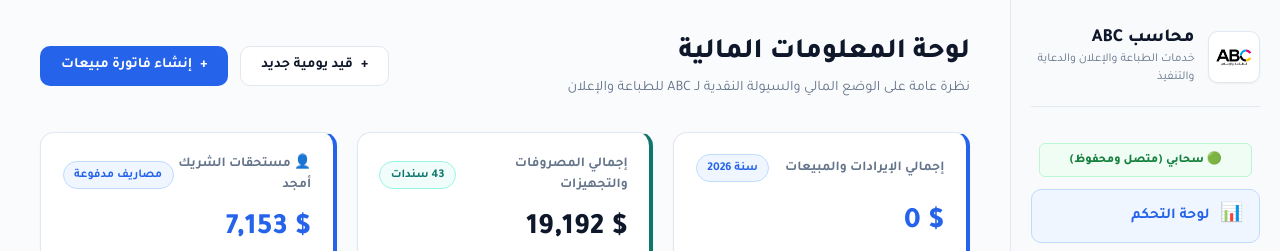
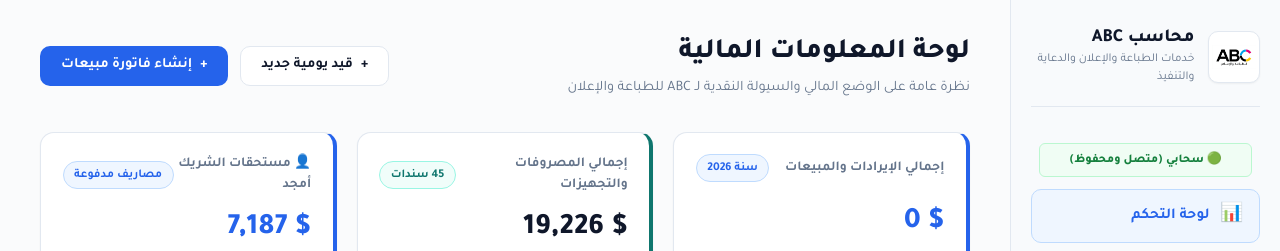
Before and after one commit to Amjadatasco/abc-accounting, a React (Vite) app: page / in a window 1280 px wide. Shown: the top 251 px of the page. Built offline with nearby package versions, Linux system fonts and the light colour scheme; no server answers; the database is empty.

Commit message:
feat: add Raslan Laser products and record 33.7$ paid by Amjad

```diff
--- a/src/components/ProductsView.tsx
+++ b/src/components/ProductsView.tsx
@@ -37,7 +37,7 @@ export const ProductsView: React.FC = () => {
   const categories = Array.from(new Set(products.map(p => p.category).filter(Boolean)));
 
   // Preset categories
-  const defaultCategories = ['مواد طباعة وبودرة', 'أعلام وسواري', 'دروع تكريمية وكرستال', 'ستاندات وإعلانات', 'دفاتر ومطبوعات', 'بضائع عامة'];
+  const defaultCategories = ['ألواح بلكسي وروماك ومواد خام', 'مواد طباعة وبودرة', 'أعلام وسواري', 'دروع تكريمية وكرستال', 'ستاندات وإعلانات', 'دفاتر ومطبوعات', 'بضائع عامة'];
   const allCategoryOptions = Array.from(new Set([...defaultCategories, ...categories]));
 
   // KPI Computations
--- a/src/context/AccountingContext.tsx
+++ b/src/context/AccountingContext.tsx
@@ -165,7 +165,17 @@ export const AccountingProvider: React.FC<{ children: React.ReactNode }> = ({ ch
 
   const [contacts, setContacts] = useState<Contact[]>(() => {
     const saved = localStorage.getItem(`${STORAGE_KEY}_contacts`);
-    return saved ? JSON.parse(saved) : initialContacts;
+    if (!saved) return initialContacts;
+    try {
+      const parsed: Contact[] = JSON.parse(saved);
+      const existingIds = new Set(parsed.map(c => c.id));
+      const missing = initialContacts.filter(c => !existingIds.has(c.id));
+      const finalContacts = missing.length > 0 ? [...parsed, ...missing] : parsed;
+      localStorage.setItem(`${STORAGE_KEY}_contacts`, JSON.stringify(finalContacts));
+      return finalContacts;
+    } catch {
+      return initialContacts;
+    }
   });
 
   const [products, setProducts] = useState<Product[]>(() => {
@@ -658,10 +668,13 @@ export const AccountingProvider: React.FC<{ children: React.ReactNode }> = ({ ch
       });
       const cloudExpIds = new Set(cloudExpenses.map(e => e.id));
       const extraLocalExpenses = localExpenses.filter(e => !cloudExpIds.has(e.id));
-
-      if (extraLocalExpenses.length > 0 || needsCloudUpdate) {
+      const existingAllExpIds = new Set([...cloudExpIds, ...localExpenses.map(e => e.id)]);
+      const missingInitialExpenses = initialExpenses.filter(e => !existingAllExpIds.has(e.id));
+      const allNewExpenses = [...extraLocalExpenses, ...missingInitialExpenses];
+
+      if (allNewExpenses.length > 0 || needsCloudUpdate) {
         const toUpsert = [
-          ...extraLocalExpenses,
+          ...allNewExpenses,
           ...(needsCloudUpdate ? cloudExpenses.filter(e => initialExpenseMap.has(e.id)) : [])
         ];
         if (toUpsert.length > 0) {
@@ -684,7 +697,7 @@ export const AccountingProvider: React.FC<{ children: React.ReactNode }> = ({ ch
           );
         }
       }
-      const finalExpenses = [...cloudExpenses, ...extraLocalExpenses];
+      const finalExpenses = [...cloudExpenses, ...extraLocalExpenses, ...missingInitialExpenses];
       if (finalExpenses.length > 0 || cloudExpenses.length > 0) {
         setExpenses(finalExpenses);
       }
@@ -693,10 +706,13 @@ export const AccountingProvider: React.FC<{ children: React.ReactNode }> = ({ ch
       const cloudContacts = (conRes.data || []).map(r => r.data as Contact);
       const cloudConIds = new Set(cloudContacts.map(c => c.id));
       const extraLocalContacts = localContacts.filter(c => !cloudConIds.has(c.id));
-
-      if (extraLocalContacts.length > 0) {
+      const existingAllConIds = new Set([...cloudConIds, ...localContacts.map(c => c.id)]);
+      const missingInitialContacts = initialContacts.filter(c => !existingAllConIds.has(c.id));
+      const allNewContacts = [...extraLocalContacts, ...missingInitialContacts];
+
+      if (allNewContacts.length > 0) {
         await client.from('accounting_contacts').upsert(
-          extraLocalContacts.map(c => ({
+          allNewContacts.map(c => ({
             id: c.id,
             name: c.name,
             type: c.type,
@@ -707,7 +723,7 @@ export const AccountingProvider: React.FC<{ children: React.ReactNode }> = ({ ch
           }))
         );
       }
-      const finalContacts = [...cloudContacts, ...extraLocalContacts];
+      const finalContacts = [...cloudContacts, ...extraLocalContacts, ...missingInitialContacts];
       if (finalContacts.length > 0 || cloudContacts.length > 0) {
         setContacts(finalContacts);
       }
@@ -720,8 +736,10 @@ export const AccountingProvider: React.FC<{ children: React.ReactNode }> = ({ ch
       const cleanLocalProducts = localProducts.filter(p => !oldProdIds.has(p.id));
       const cloudProdIds = new Set(cloudProducts.map(p => p.id));
       const extraLocalProducts = cleanLocalProducts.filter(p => !cloudProdIds.has(p.id));
-
-      const mergedProd = [...cloudProducts, ...extraLocalProducts];
+      const existingAllProdIds = new Set([...cloudProdIds, ...cleanLocalProducts.map(p => p.id)]);
+      const missingInitialProducts = initialProducts.filter(p => !oldProdIds.has(p.id) && !existingAllProdIds.has(p.id));
+
+      const mergedProd = [...cloudProducts, ...extraLocalProducts, ...missingInitialProducts];
       await client.from('accounting_settings').upsert({
         id: 'inventory_products',
         data: mergedProd,
--- a/src/data/initialData.ts
+++ b/src/data/initialData.ts
@@ -68,7 +68,20 @@ export const initialAccounts: Account[] = [
   { id: 'acc_5900', code: '5900', name: 'اشتراكات برامج تصميم وتراخيص (Adobe / RIP)', category: 'expense', type: 'debit', balance: 0, parentId: 'acc_5000' }
 ];
 
-export const initialContacts: Contact[] = [];
+export const initialContacts: Contact[] = [
+  {
+    id: 'cnt_raslan_01',
+    type: 'vendor',
+    name: 'ليزر رسلان',
+    company: 'ليزر رسلان - لصناعة الستندات والديكورات (شهادة حرفية رقم: 1198)',
+    phone: '0944558059',
+    address: 'حمص - سوريا',
+    currency: 'USD',
+    currencySymbol: '$',
+    balance: 0,
+    createdAt: '2026-02-12'
+  }
+];
 
 export const initialInvoices: Invoice[] = [];
 export const initialQuotations: Quotation[] = [];
@@ -852,6 +865,45 @@ export const initialExpenses: ExpenseBill[] = [
     status: 'paid',
     notes: 'أحبار ماكينة DTF ألبسة: 2 عبوة أبيض ($70) + 1 أحمر ($35) + 1 أزرق ($35) + 1 أسود ($35) + 1 أصفر ($35) - إجمالي 6 عبوات من مطبعة الفؤاد',
     createdAt: '2026-09-08'
+  },
+  // --- مشتريات بضائع ومواد خام ليزر رسلان (سددها الشريك أمجد من حسابه الخاص) ---
+  {
+    id: 'exp_raslan_01',
+    billNumber: 'EXP-2026-051',
+    vendorId: 'cnt_raslan_01',
+    vendorName: 'ليزر رسلان - لصناعة الستندات والديكورات',
+    accountId: 'acc_5140', // مشتريات بضائع ومواد خام للتصنيع وإعادة البيع
+    date: '2026-02-12',
+    amount: 14.1,
+    taxAmount: 0,
+    currency: 'USD',
+    currencySymbol: '$',
+    exchangeRate: 14800,
+    equivalentAmount: 208680,
+    paymentMethod: 'cash',
+    paidBy: 'amjad',
+    status: 'paid',
+    notes: 'إذن تسليم رقم 000340 من ليزر رسلان: بلكسي دائرة شفاف (1.5$) + بلكسي مستطيل شفاف 4 قطع (4.4$) + روماك فضي (1.2$) + لوح ذهبي كحلي (7$) - سدده أمجد من حسابه الخاص',
+    createdAt: '2026-02-12'
+  },
+  {
+    id: 'exp_raslan_02',
+    billNumber: 'EXP-2026-052',
+    vendorId: 'cnt_raslan_01',
+    vendorName: 'ليزر رسلان - لصناعة الستندات والديكورات',
+    accountId: 'acc_5140', // مشتريات بضائع ومواد خام للتصنيع وإعادة البيع
+    date: '2026-02-12',
+    amount: 19.6,
+    taxAmount: 0,
+    currency: 'USD',
+    currencySymbol: '$',
+    exchangeRate: 14800,
+    equivalentAmount: 290080,
+    paymentMethod: 'cash',
+    paidBy: 'amjad',
+    status: 'paid',
+    notes: 'إذن تسليم رقم 000341 من ليزر رسلان: شفاف 44*20 قطعتين (4.5$) + شفاف 20*20 عدد 7 قطع (7.7$) + حليبي 15*25 قطعتين (2.7$) + حليبي 15*20 قطعتين (1.4$) + حليبي 12.5*20 قطعة (0.9$) + فضي 20*20 قطعتين (2.4$) - سدده أمجد من حسابه الخاص',
+    createdAt: '2026-02-12'
   }
 ];
 
@@ -1357,5 +1409,156 @@ export const initialProducts: Product[] = [
     unit: 'قاعدة',
     notes: 'عرض أسعار مطبعة الفؤاد بتاريخ 2026-09-08',
     createdAt: '2026-09-08'
+  },
+  // --- بضائع ومواد خام - ليزر رسلان (حمص - إذني تسليم 000340 و 000341) ---
+  {
+    id: 'prd_raslan_01',
+    name: 'بلكسي دائري شفاف 20×20 سم',
+    code: 'PRD-PLX-CIR20',
+    category: 'ألواح بلكسي وروماك ومواد خام',
+    costPrice: 1.5,
+    sellingPrice: 3.5,
+    currency: 'USD',
+    currencySymbol: '$',
+    quantity: 1,
+    minQuantityAlert: 1,
+    unit: 'لوح',
+    notes: 'إذن تسليم رقم 000340 من ليزر رسلان (سدده الشريك أمجد)',
+    createdAt: '2026-02-12'
+  },
+  {
+    id: 'prd_raslan_02',
+    name: 'بلكسي مستطيل شفاف 20×20 سم',
+    code: 'PRD-PLX-REC20',
+    category: 'ألواح بلكسي وروماك ومواد خام',
+    costPrice: 1.1,
+    sellingPrice: 2.5,
+    currency: 'USD',
+    currencySymbol: '$',
+    quantity: 4,
+    minQuantityAlert: 1,
+    unit: 'لوح',
+    notes: 'إذن تسليم رقم 000340 من ليزر رسلان (سدده الشريك أمجد) - إجمالي 4.4$',
+    createdAt: '2026-02-12'
+  },
+  {
+    id: 'prd_raslan_03',
+    name: 'روماك فضي حفر ليزر 20×20 سم',
+    code: 'PRD-ROM-SLV20-1',
+    category: 'ألواح بلكسي وروماك ومواد خام',
+    costPrice: 1.2,
+    sellingPrice: 3.0,
+    currency: 'USD',
+    currencySymbol: '$',
+    quantity: 1,
+    minQuantityAlert: 1,
+    unit: 'لوح',
+    notes: 'إذن تسليم رقم 000340 من ليزر رسلان (سدده الشريك أمجد)',
+    createdAt: '2026-02-12'
+  },
+  {
+    id: 'prd_raslan_04',
+    name: 'لوح بلكسي ذهبي كحلي 20×20 سم',
+    code: 'PRD-PLX-GLD20',
+    category: 'ألواح بلكسي وروماك ومواد خام',
+    costPrice: 7.0,
+    sellingPrice: 12.0,
+    currency: 'USD',
+    currencySymbol: '$',
+    quantity: 1,
+    minQuantityAlert: 1,
+    unit: 'لوح',
+    notes: 'إذن تسليم رقم 000340 من ليزر رسلان (سدده الشريك أمجد)',
+    createdAt: '2026-02-12'
+  },
+  {
+    id: 'prd_raslan_05',
+    name: 'بلكسي شفاف كبير 44×20 سم',
+    code: 'PRD-PLX-CLR4420',
+    category: 'ألواح بلكسي وروماك ومواد خام',
+    costPrice: 2.25,
+    sellingPrice: 5.0,
+    currency: 'USD',
+    currencySymbol: '$',
+    quantity: 2,
+    minQuantityAlert: 1,
+    unit: 'لوح',
+    notes: 'إذن تسليم رقم 000341 من ليزر رسلان (سدده الشريك أمجد) - إجمالي 4.5$',
+    createdAt: '2026-02-12'
+  },
+  {
+    id: 'prd_raslan_06',
+    name: 'بلكسي شفاف 20×20 سم',
+    code: 'PRD-PLX-CLR20',
+    category: 'ألواح بلكسي وروماك ومواد خام',
+    costPrice: 1.1,
+    sellingPrice: 2.5,
+    currency: 'USD',
+    currencySymbol: '$',
+    quantity: 7,
+    minQuantityAlert: 2,
+    unit: 'لوح',
+    notes: 'إذن تسليم رقم 000341 من ليزر رسلان (سدده الشريك أمجد) - إجمالي 7.7$',
+    createdAt: '2026-02-12'
+  },
+  {
+    id: 'prd_raslan_07',
+    name: 'بلكسي حليبي (أبيض مثلج) 15×25 سم',
+    code: 'PRD-PLX-MLK1525',
+    category: 'ألواح بلكسي وروماك ومواد خام',
+    costPrice: 1.35,
+    sellingPrice: 3.0,
+    currency: 'USD',
+    currencySymbol: '$',
+    quantity: 2,
+    minQuantityAlert: 1,
+    unit: 'لوح',
+    notes: 'إذن تسليم رقم 000341 من ليزر رسلان (سدده الشريك أمجد) - إجمالي 2.7$',
+    createdAt: '2026-02-12'
+  },
+  {
+    id: 'prd_raslan_08',
+    name: 'بلكسي حليبي (أبيض مثلج) 15×20 سم',
+    code: 'PRD-PLX-MLK1520',
+    category: 'ألواح بلكسي وروماك ومواد خام',
+    costPrice: 0.7,
+    sellingPrice: 2.0,
+    currency: 'USD',
+    currencySymbol: '$',
+    quantity: 2,
+    minQuantityAlert: 1,
+    unit: 'لوح',
+    notes: 'إذن تسليم رقم 000341 من ليزر رسلان (سدده الشريك أمجد) - إجمالي 1.4$',
+    createdAt: '2026-02-12'
+  },
+  {
+    id: 'prd_raslan_09',
+    name: 'بلكسي حليبي (أبيض مثلج) 12.5×20 سم',
+    code: 'PRD-PLX-MLK1220',
+    category: 'ألواح بلكسي وروماك ومواد خام',
+    costPrice: 0.9,
+    sellingPrice: 2.0,
+    currency: 'USD',
+    currencySymbol: '$',
+    quantity: 1,
+    minQuantityAlert: 1,
+    unit: 'لوح',
+    notes: 'إذن تسليم رقم 000341 من ليزر رسلان (سدده الشريك أمجد)',
+    createdAt: '2026-02-12'
+  },
+  {
+    id: 'prd_raslan_10',
+    name: 'روماك فضي حفر ليزر 20×20 سم (إذن 341)',
+    code: 'PRD-ROM-SLV20-2',
+    category: 'ألواح بلكسي وروماك ومواد خام',
+    costPrice: 1.2,
+    sellingPrice: 3.0,
+    currency: 'USD',
+    currencySymbol: '$',
+    quantity: 2,
+    minQuantityAlert: 1,
+    unit: 'لوح',
+    notes: 'إذن تسليم رقم 000341 من ليزر رسلان (سدده الشريك أمجد) - إجمالي 2.4$',
+    createdAt: '2026-02-12'
   }
 ];
```
